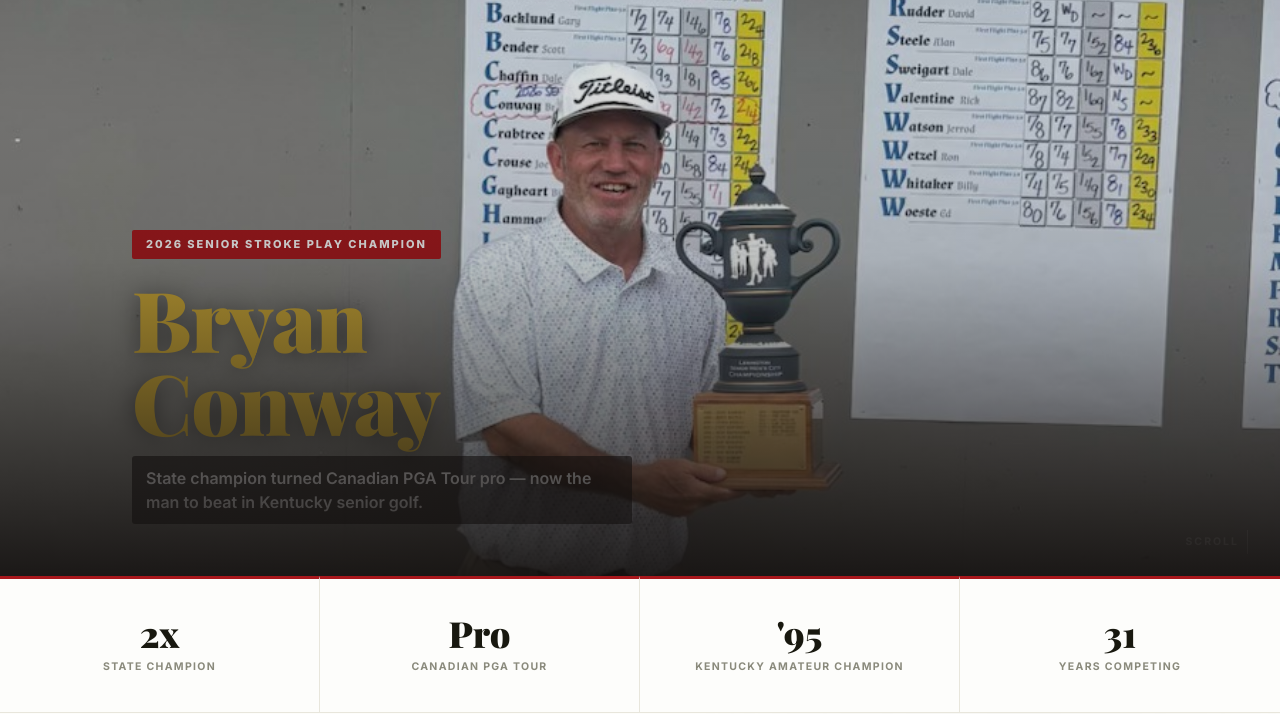
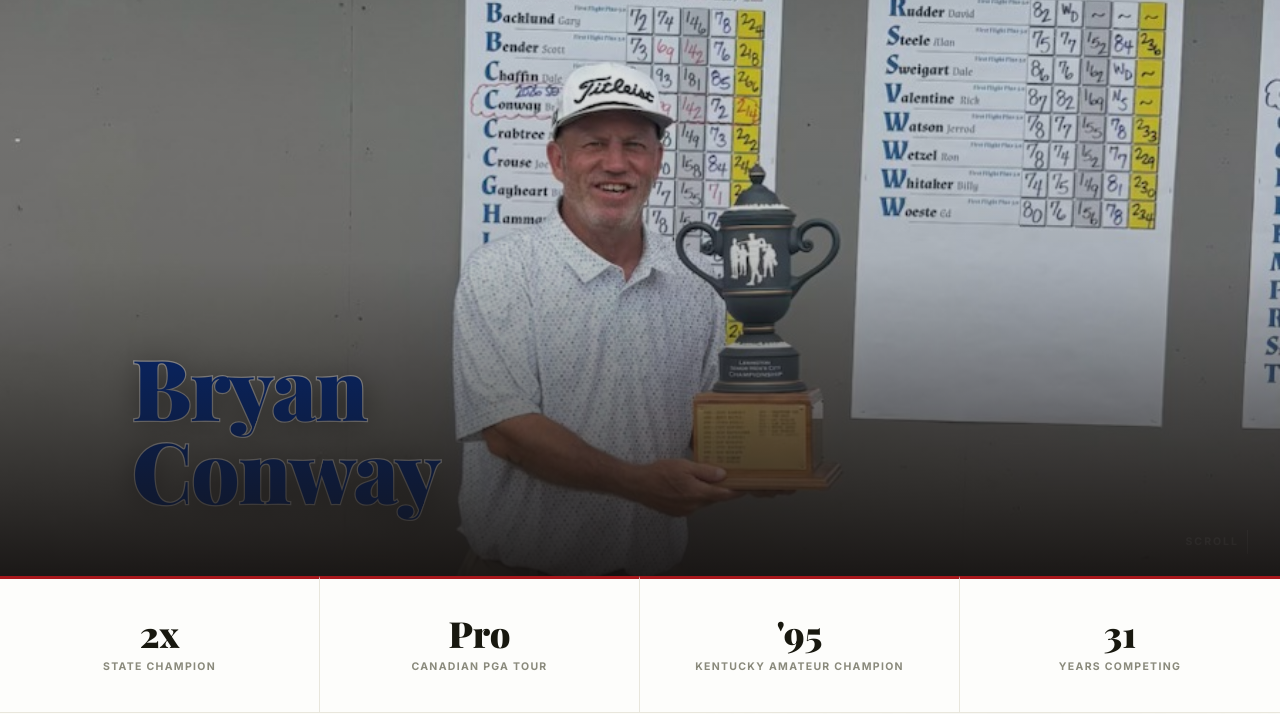
Before and after one commit to conwaygolf/Bryan-Conway-Golf-, a Flask app: page / in a window 1280 px wide. Shown: the part 73-787 px from the top of the page. Run offline with Flask 3, Linux system fonts and the light colour scheme; grey boxes are pictures that could not be loaded.

Commit message:
Strip hero to just the name, dark blue with white outline
Removed the badge and tagline text. "Bryan Conway" now uses the same
treatment as christystout.com's hero name -- #0033a0 blue with a
crisp white text-stroke outline -- kept in the existing Playfair
Display serif rather than switching fonts.

Co-Authored-By: Claude Sonnet 5 <noreply@anthropic.com>

```diff
--- a/templates/index.html
+++ b/templates/index.html
@@ -65,12 +65,11 @@
     background:linear-gradient(180deg,rgba(20,17,16,.1) 0%,rgba(20,17,16,.25) 45%,rgba(20,17,16,.94) 100%);
   }
   .hero-content{position:absolute;left:0;right:0;bottom:0;padding:0 32px 52px;max-width:1080px;margin:0 auto;}
-  .hero-badge{
-    display:inline-block;font-size:11px;font-weight:800;letter-spacing:2px;text-transform:uppercase;
-    color:#fff;background:var(--red);padding:6px 14px;border-radius:2px;margin-bottom:18px;
+  .hero-name{
+    font-family:'Playfair Display',serif;font-size:clamp(40px,8vw,84px);font-weight:900;color:#0033a0;
+    line-height:.98;letter-spacing:-1px;margin-bottom:14px;
+    -webkit-text-stroke:2.5px #fff;paint-order:stroke fill;text-shadow:0 4px 30px rgba(0,0,0,.5);
   }
-  .hero-name{font-family:'Playfair Display',serif;font-size:clamp(40px,8vw,84px);font-weight:900;color:var(--gold);line-height:.98;letter-spacing:-1px;margin-bottom:14px;text-shadow:0 2px 24px rgba(0,0,0,.5);}
-  .hero-tagline{font-size:16px;color:#fff;font-weight:600;background:rgba(10,8,7,.6);display:inline-block;max-width:500px;padding:10px 14px;border-radius:3px;line-height:1.5;}
   .scroll-cue{
     position:absolute;bottom:22px;right:32px;
     font-size:10.5px;font-weight:700;letter-spacing:2px;text-transform:uppercase;color:rgba(255,255,255,.55);
@@ -230,9 +229,7 @@
 <div class="hero">
   <img class="hero-photo-img" src="/static/images/hero.jpg" alt="Bryan Conway holding the 2026 Lexington Senior City Championship trophy">
   <div class="hero-content">
-    <div class="hero-badge">2026 Senior Stroke Play Champion</div>
     <div class="hero-name">Bryan<br>Conway</div>
-    <p class="hero-tagline">State champion turned Canadian PGA Tour pro — now the man to beat in Kentucky senior golf.</p>
   </div>
   <div class="scroll-cue">Scroll</div>
 </div>
```
